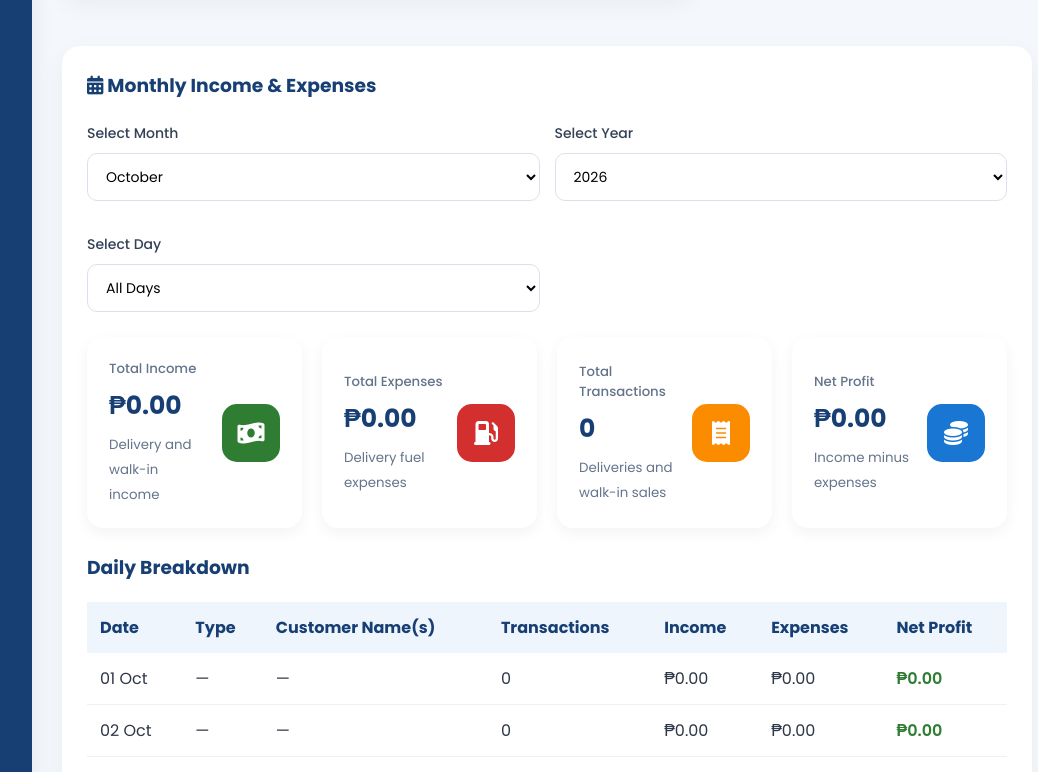
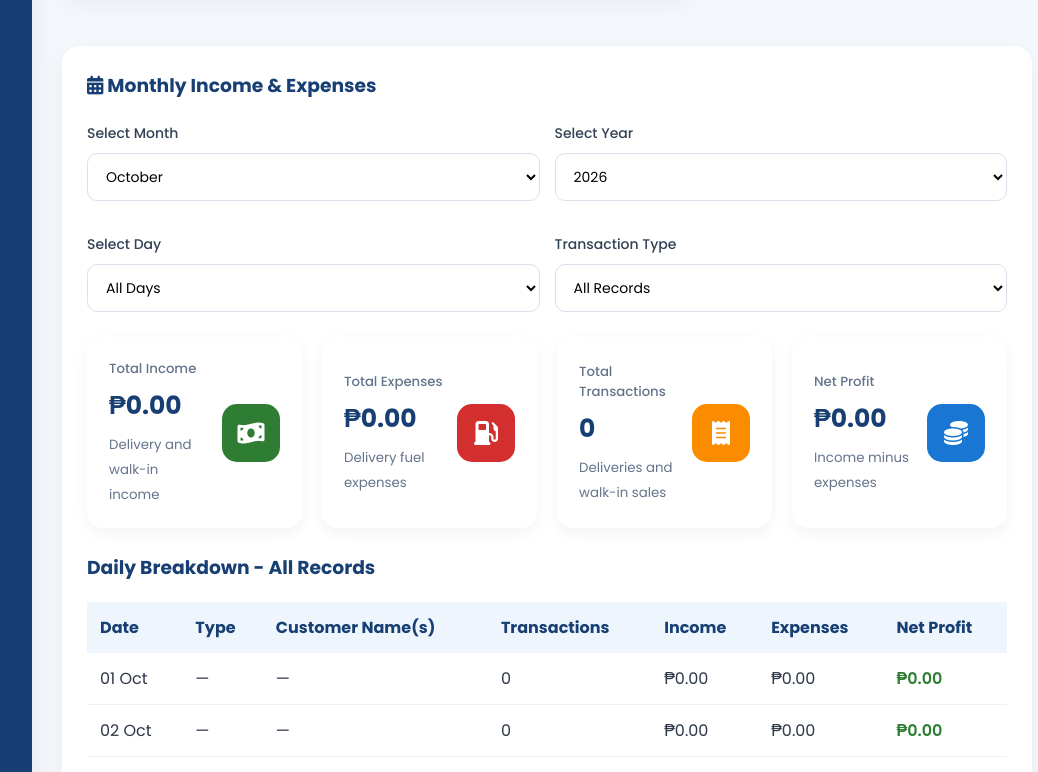
Before and after one commit to janielcatublas3-lgtm/Capstone_project_v2, a Flask app: page /admin_dashboard in a window 1280 px wide. Shown: the part 1859-2631 px from the top of the page, without its empty margins (218-1256 px from the left). Run offline with Flask 3, Linux system fonts and the light colour scheme; the visitor is signed in with stand-in values (Sample User, id 1); data that the repository does not hold is empty; parts of the project's set-up code (start-up, migrations or seed data) failed here and were passed over; some libraries are stand-ins or nearby versions.

Commit message:
completed

```diff
--- a/templates/admin_dashboard.html
+++ b/templates/admin_dashboard.html
@@ -759,6 +759,16 @@
                         <label for="reportDay">Select Day</label>
                         <select id="reportDay">
                             <option value="all">All Days</option>
+                        </select>
+                    </div>
+
+                    <!-- NEW TRANSACTION TYPE FILTER -->
+                    <div>
+                        <label for="reportType">Transaction Type</label>
+                        <select id="reportType">
+                            <option value="all">All Records</option>
+                            <option value="WALK-IN">Walk-in Only</option>
+                            <option value="DELIVERY">Delivery Only</option>
                         </select>
                     </div>
                 </div>
@@ -1310,6 +1320,7 @@
         const reportMonth = document.getElementById("reportMonth");
         const reportYear = document.getElementById("reportYear");
         const reportDay = document.getElementById("reportDay");
+        const reportType = document.getElementById("reportType");
 
         function updateAvailableDays() {
             const month = Number(reportMonth.value);
@@ -1344,6 +1355,7 @@
             const month = Number(reportMonth.value);
             const year = Number(reportYear.value);
             const selected = reportDay.value;
+            const selectedType = reportType.value;
 
             const count = new Date(year, month + 1, 0).getDate();
 
@@ -1371,17 +1383,22 @@
                     return;
                 }
 
-                const daily = days[d - 1];
-
                 const type = (record.dataset.type || "DELIVERY").trim().toUpperCase();
                 const status = (record.dataset.status || "").trim().toLowerCase();
-                const customer = record.dataset.customer || "Unknown";
-
-                // Only completed deliveries are included in the financial report.
+
+                // FILTER BY TRANSACTION TYPE
+                if (selectedType !== "all" && type !== selectedType) {
+                    return;
+                }
+
+                // Only completed deliveries are included
                 if (type === "DELIVERY" && !["done", "completed"].includes(status)) {
                     return;
                 }
 
+                const daily = days[d - 1];
+                const customer = record.dataset.customer || "Unknown";
+
                 daily.transactions++;
                 daily.types.add(type);
 
@@ -1394,7 +1411,6 @@
                 if (type === "WALK-IN") {
                     daily.walkIns++;
                     daily.income += Number(record.dataset.income) || 0;
-                    // Walk-in expenses are zero.
                 } else {
                     daily.deliveries++;
                     daily.income += Number(record.dataset.income) || 0;
@@ -1461,10 +1477,9 @@
 
                 // CUSTOMER NAMES
                 const customerCell = document.createElement("td");
-                customerCell.textContent =
-                    daily.customers.length
-                        ? daily.customers.join(", ")
-                        : "—";
+                customerCell.textContent = daily.customers.length
+                    ? daily.customers.join(", ")
+                    : "—";
 
                 row.appendChild(customerCell);
 
@@ -1497,38 +1512,30 @@
             const profitTotal = incomeTotal - expenseTotal;
 
             // REPORT TITLE
+            let typeTitle = "All Records";
+
+            if (selectedType === "WALK-IN") {
+                typeTitle = "Walk-in Records";
+            } else if (selectedType === "DELIVERY") {
+                typeTitle = "Delivery Records";
+            }
+
             document.getElementById("reportBreakdownTitle").textContent =
-                selected === "all"
-                    ? "Daily Breakdown"
-                    : "Report for Day " + selected;
+                (selected === "all" ? "Daily Breakdown" : "Report for Day " + selected)
+                + " - " + typeTitle;
 
             // KPI TOTALS
-            document.getElementById("monthlyIncome").textContent =
-                money(incomeTotal);
-
-            document.getElementById("monthlyExpenses").textContent =
-                money(expenseTotal);
-
-            document.getElementById("monthlyProfit").textContent =
-                money(profitTotal);
-
-            document.getElementById("monthlyTransactions").textContent =
-                transactionTotal;
+            document.getElementById("monthlyIncome").textContent = money(incomeTotal);
+            document.getElementById("monthlyExpenses").textContent = money(expenseTotal);
+            document.getElementById("monthlyProfit").textContent = money(profitTotal);
+            document.getElementById("monthlyTransactions").textContent = transactionTotal;
 
             // TABLE FOOTER TOTALS
-            document.getElementById("reportTotalTransactions").textContent =
-                transactionTotal;
-
-            document.getElementById("reportTotalIncome").textContent =
-                money(incomeTotal);
-
-            document.getElementById("reportTotalExpenses").textContent =
-                money(expenseTotal);
-
-            document.getElementById("reportTotalProfit").textContent =
-                money(profitTotal);
-        }
-
+            document.getElementById("reportTotalTransactions").textContent = transactionTotal;
+            document.getElementById("reportTotalIncome").textContent = money(incomeTotal);
+            document.getElementById("reportTotalExpenses").textContent = money(expenseTotal);
+            document.getElementById("reportTotalProfit").textContent = money(profitTotal);
+        }
         function initializeMonthlyReport() {
             const years = new Set([new Date().getFullYear()]);
 
@@ -1557,6 +1564,7 @@
         reportMonth.addEventListener("change", updateAvailableDays);
         reportYear.addEventListener("change", updateAvailableDays);
         reportDay.addEventListener("change", updateMonthlyReport);
+        reportType.addEventListener("change", updateMonthlyReport);
 
         initializeMonthlyReport();
 
```
